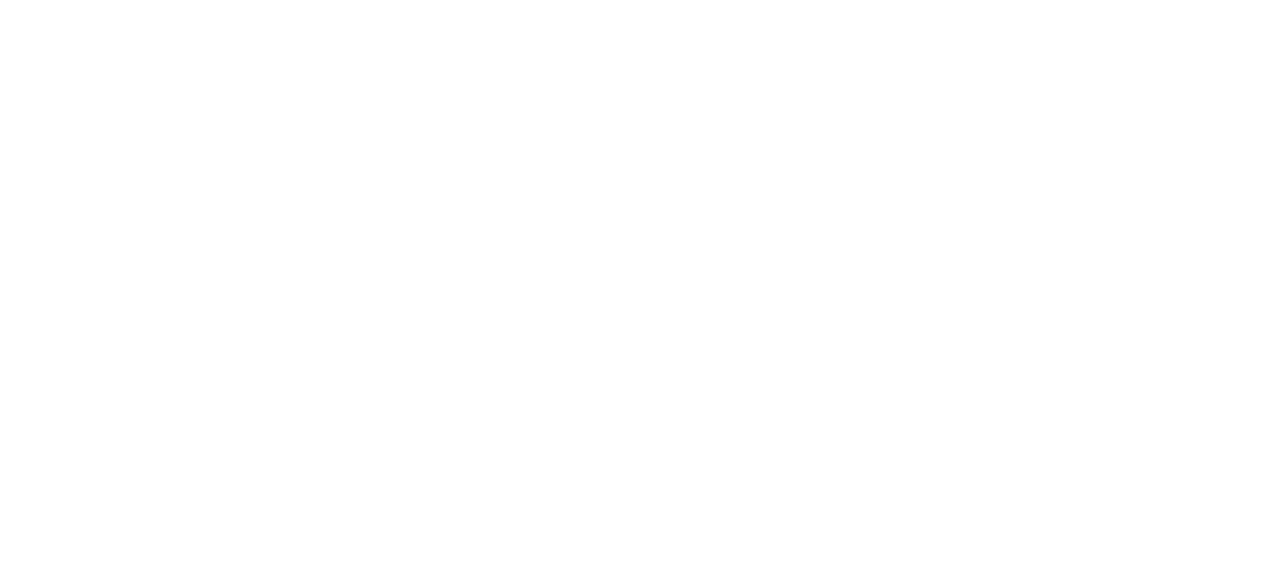
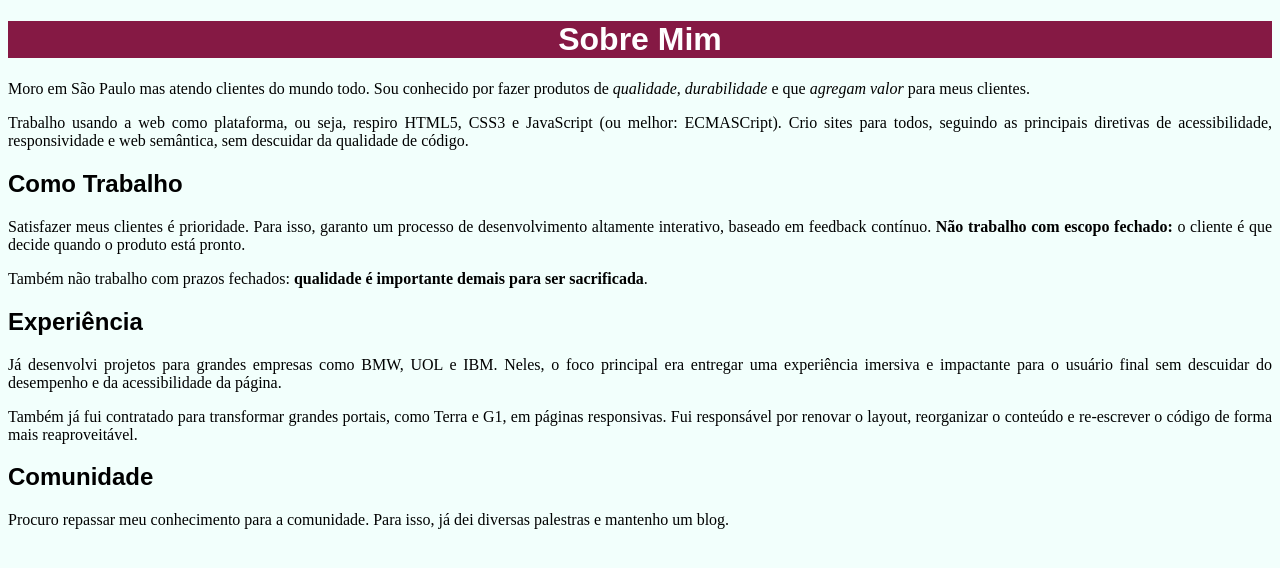
Before and after one commit to phmiranda/curriculo.v1, a website: page public/index.html in a window 1280 px wide. Drawn offline with Linux system fonts and the light colour scheme.

Commit message:
[add] - primeira folha de estilos importada externamente.

```diff
--- /dev/null
+++ b/public/css/index.css
@@ -0,0 +1,19 @@
+/* comentário */
+body{
+    font-family: "Times New Roman", serif;
+    background-color: #F2FFFC;
+}
+
+h1, h2 {
+    font-family: "Arial" , sans-serif;
+}
+
+h1 {
+    text-align: center;
+    background-color: #851944;
+    color: #FFF;
+}
+
+p {
+    text-align: justify;
+}
--- a/public/index.html
+++ b/public/index.html
@@ -2,9 +2,43 @@
 <html lang="pt-br">
 <head>
     <meta charset="UTF-8">
-    <title>Currículo Profissional</title>
+    <title>João da Silva</title>
+    <link rel="icon" href="img/favicon.png">
+    <link rel="stylesheet" href="http://fonts.googleapis.com/css?family=Crimson+Text:400,400italic,600">
+    <link rel="stylesheet" href="http://fonts.googleapis.com/css?family=Open+Sans+Condensed:700">
+    <link rel="stylesheet" href="css/index.css">
 </head>
 <body>
+    <h1>Sobre Mim</h1>
 
+    <p>Moro em São Paulo mas atendo clientes do mundo todo. Sou conhecido por fazer produtos de <em>qualidade</em>, <em>durabilidade</em> e que <em>agregam valor</em> para meus clientes.</p>
+    <p>Trabalho usando a web como plataforma, ou seja, respiro HTML5, CSS3 e JavaScript (ou melhor: ECMASCript). Crio sites para todos, seguindo as principais diretivas de acessibilidade, responsividade e web semântica, sem descuidar da qualidade de código.</p>
+
+    <h2>Como Trabalho</h2>
+
+    <!-- comentário
+    João é o melhor desenvolvedor front-end com quem já trabalhei. Muito eficiente e muito capaz. Recomendo sem dúvidas!
+    -- José Souza, Fiat
+    -->
+
+    <p>Satisfazer meus clientes é prioridade. Para isso, garanto um processo de desenvolvimento altamente interativo, baseado em feedback contínuo. <strong>Não trabalho com escopo fechado:</strong> o cliente é que decide quando o produto está pronto.</p>
+
+    <p>Também não trabalho com prazos fechados: <strong>qualidade é importante demais para ser sacrificada</strong>.</p>
+
+    <h2>Experiência</h2>
+    <!-- comentário
+    João domina as tecnologias como ninguém. Eu apresentava um problema, ele tinha na ponta da língua a solução mais adequada com as tecnologias mais recentes.
+    -- Manoel Santos, Petrobrás
+    -->
+
+    <p>Já desenvolvi projetos para grandes empresas como BMW, UOL e IBM. Neles, o foco principal era entregar uma experiência imersiva e impactante para o usuário final sem descuidar do desempenho e da acessibilidade da página.</p>
+    <p>Também já fui contratado para transformar grandes portais, como Terra e G1, em páginas responsivas. Fui responsável por renovar o layout, reorganizar o conteúdo e re-escrever o código de forma mais reaproveitável.</p>
+
+    <h2>Comunidade</h2>
+
+    <p>Procuro repassar meu conhecimento para a comunidade. Para isso, já dei diversas palestras e mantenho um blog.</p>
+
+    <!-- comentário -->
+    <script src="js/index.js"></script>
 </body>
 </html>
--- /dev/null
+++ b/public/js/index.js
@@ -0,0 +1 @@
+console.log('Bem vindo ao currículo profissional do João da Silva...');
```
Also changed, not shown: public/blog.html (added, +29 -0 lines), public/img/eu.jpg (renamed from images/eu.jpg), public/img/favicon.png (renamed from images/favicon.png), public/img/github.png (renamed from images/github.png), public/img/linkedin.png (renamed from images/linkedin.png), public/img/twitter.png (renamed from images/twitter.png).
